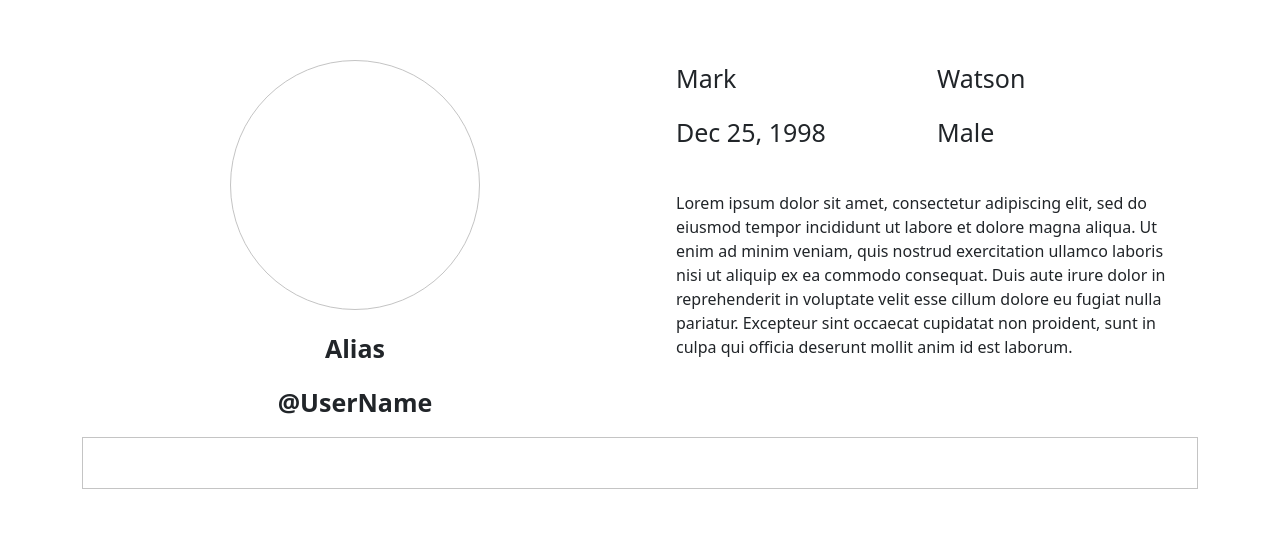
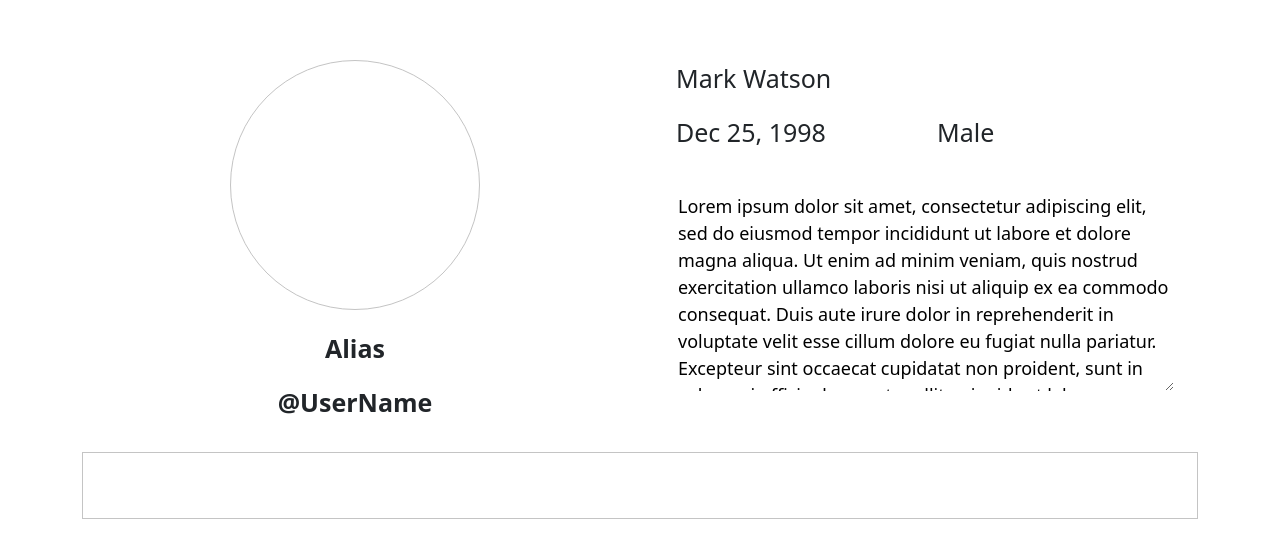
Before and after one commit to crlyhffmn/front_end, a React (Create React App) app: page / in a window 1280 px wide. Shown: the part 140-698 px from the top of the page. Built offline with nearby package versions, Linux system fonts and the light colour scheme.

Commit message:
Corrected bio formatting and added Username function

```diff
--- a/src/components/UserProfile/ProfileInfo/index.js
+++ b/src/components/UserProfile/ProfileInfo/index.js
@@ -19,12 +19,8 @@ const ProfileInfo = () => {
       <div className="col">
         <div className="row">
           <div className="col">
-            {/* <p>{userInfo.firstName}</p> */}
-            <p>Mark</p>
-          </div>
-          <div className="col">
-            {/* <p>{userInfo.lastName}</p> */}
-            <p>Watson</p>
+            {/* <p>{userInfo.name}</p> */}
+            <p>Mark Watson</p>
           </div>
         </div>
         <div className="row">
@@ -40,22 +36,26 @@ const ProfileInfo = () => {
         <br />
         <div className="row">
           <div
-            style={{
-              height: "150px",
+
+          >
+            <textarea maxLength={250} style={{
+              height: "200px",
               width: "100%",
               marginBottom: "10px",
               boxSizing: "border-box",
+              border: "0px",
               fontWeight: "normal",
-            }}
-          >
-            {/* {userInfo.bio} */}
-            Lorem ipsum dolor sit amet, consectetur adipiscing elit, sed do
-            eiusmod tempor incididunt ut labore et dolore magna aliqua. Ut enim
-            ad minim veniam, quis nostrud exercitation ullamco laboris nisi ut
-            aliquip ex ea commodo consequat. Duis aute irure dolor in
-            reprehenderit in voluptate velit esse cillum dolore eu fugiat nulla
-            pariatur. Excepteur sint occaecat cupidatat non proident, sunt in
-            culpa qui officia deserunt mollit anim id est laborum.
+              fontSize: "18px"
+            }}>
+              {/* {userInfo.bio} */}
+              Lorem ipsum dolor sit amet, consectetur adipiscing elit, sed do
+              eiusmod tempor incididunt ut labore et dolore magna aliqua. Ut
+              enim ad minim veniam, quis nostrud exercitation ullamco laboris
+              nisi ut aliquip ex ea commodo consequat. Duis aute irure dolor in
+              reprehenderit in voluptate velit esse cillum dolore eu fugiat
+              nulla pariatur. Excepteur sint occaecat cupidatat non proident,
+              sunt in culpa qui officia deserunt mollit anim id est laborum.
+            </textarea>
           </div>
           {/* <button
             type="button"
--- a/src/components/UserProfile/ProfilePic/index.js
+++ b/src/components/UserProfile/ProfilePic/index.js
@@ -1,5 +1,6 @@
 import React, {useEffect} from "react";
 import axios from "axios";
+import Profile from "../../../pages/profile";
 
 const ProfilePic = () => {
     // const [pic, setPic] = React.useState(null);
@@ -30,7 +31,10 @@ const ProfilePic = () => {
         </div>
         <div className="row">
           <p>Alias</p>
-          <p>@UserName</p>
+          <p>
+            <span>@</span>
+            {/* {profile.userName} */}
+            UserName</p>
         </div>
       </div>
     </div>
--- a/src/components/UserProfile/ProfilePosts/index.js
+++ b/src/components/UserProfile/ProfilePosts/index.js
@@ -18,7 +18,8 @@ const ProfilePosts = () => {
         style={{
           border: "1px solid #C4C4C4",
           height: "100%",
-          marginBottom: "50px"
+          marginBottom: "50px",
+          marginTop: "15px"
         }}
       >
         {/* <h1>
```
